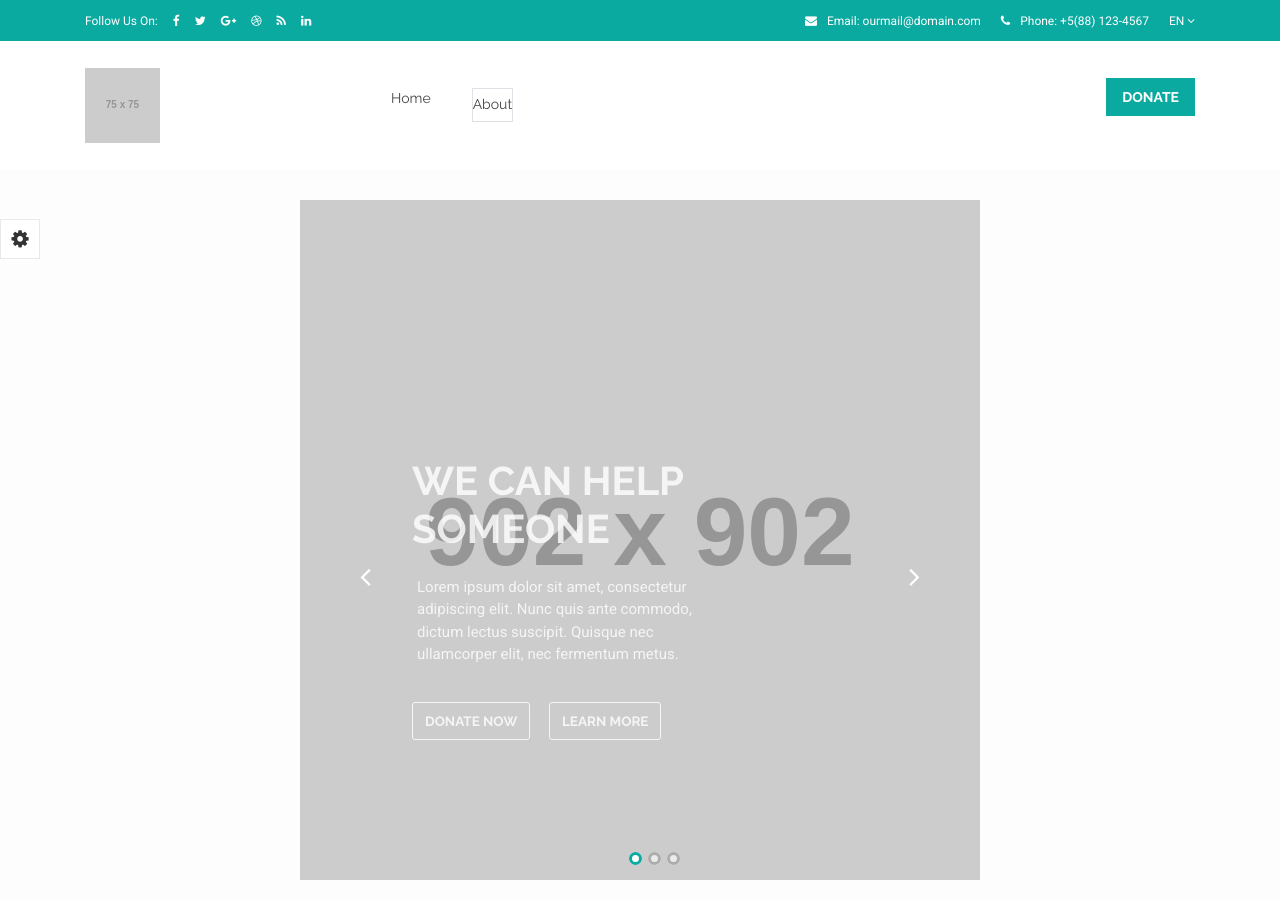
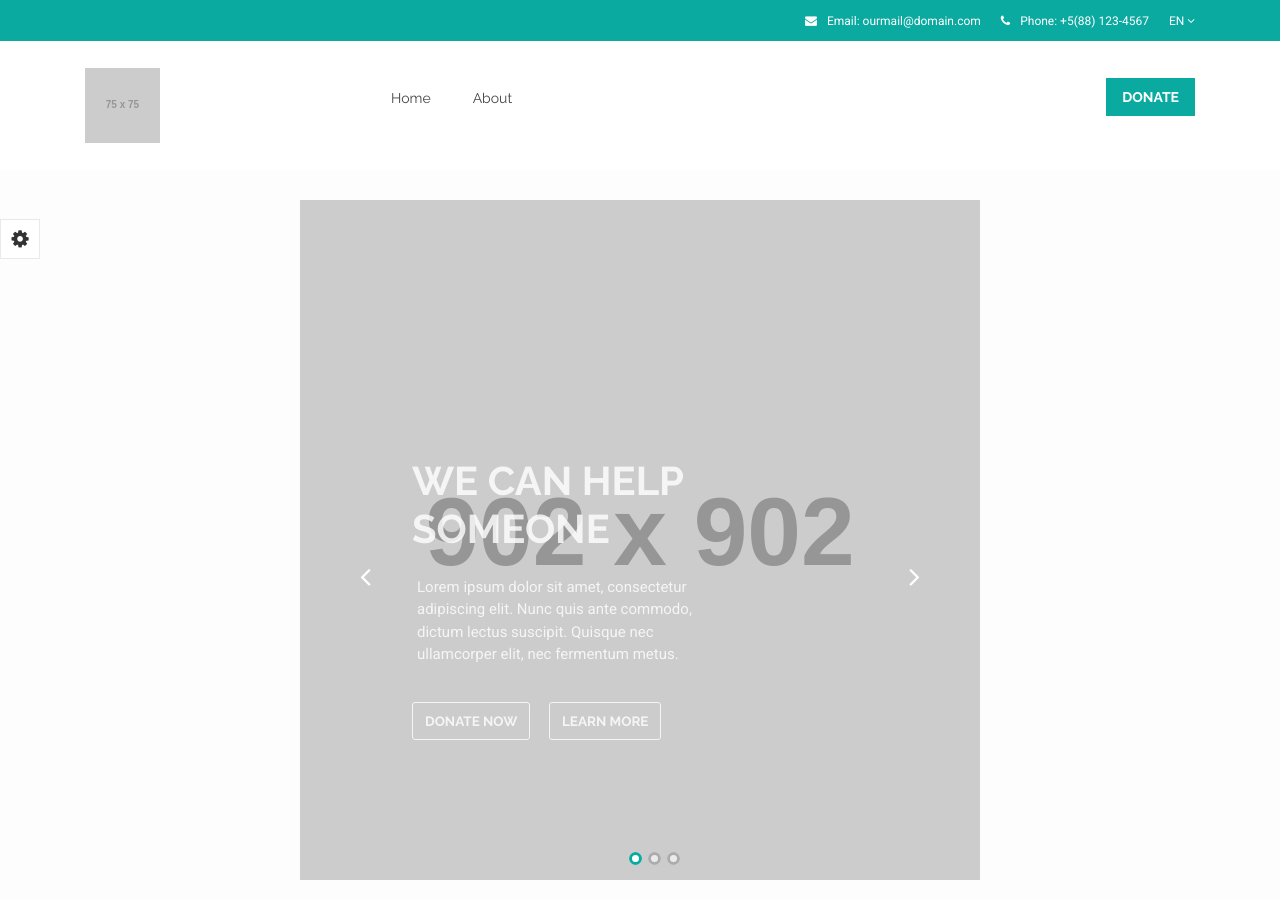
Before and after one commit to brightplum/ccc-foundation, a Jekyll site: the page built from index.html, in a window 1280 px wide and 900 px high. Built offline with Jekyll 4.4.1, drawn with Linux system fonts in a browser that asks for light colours; nearby versions of some CDN libraries; library files that are not in the unit come from our copies.

Commit message:
Adjusted navbar

```diff
--- a/_includes/header.html
+++ b/_includes/header.html
@@ -4,7 +4,7 @@
   <div class="header-top">
     <div class="container">
       <div class="row">
-        <div class="col-md-5 col-lg-6">
+        <!--div class="col-md-5 col-lg-6">
           <div class="top-social">
             <nav>
               <ul>
@@ -18,8 +18,8 @@
               </ul>
             </nav>
           </div>
-        </div>
-        <div class="col-md-7 col-lg-6">
+        </div-->
+        <div class="col">
           <div class="call-to-action">
             <nav>
               <ul>
@@ -57,15 +57,13 @@
           <div class="main-menu">
             <nav>
               <ul>
-                <li><a href="#">Home</a>
-                  <ul class="drop-menu">
-                    <li><a href="index.html">Home 1</a></li>
-                  </ul>
+                <li>
+                  <a href="index.html">Home</a>
                 </li>
                 {% for my_page in site.pages %}
                 {% if my_page.title %}
                 <li>
-                  <a class="page-link" href="{{ my_page.url | prepend: site.baseurl }}">{{ my_page.title }}</a>
+                  <a class="" href="{{ my_page.url | prepend: site.baseurl }}">{{ my_page.title }}</a>
                 </li>
                 {% endif %}
                 {% endfor %}
@@ -87,15 +85,13 @@
         <div class="mobile-menu">
           <nav id="dropdown">
             <ul class="nav">
-              <li><a class="home" href="#">Home</a>
-                <ul>
-                  <li><a href="index.html">Home 1</a></li>
-                </ul>
+              <li>
+                <a class="home" href="index.html">Home</a>
               </li>
               {% for my_page in site.pages %}
               {% if my_page.title %}
               <li>
-                <a class="page-link" href="{{ my_page.url | prepend: site.baseurl }}">{{ my_page.title }}</a>
+                <a class="" href="{{ my_page.url | prepend: site.baseurl }}">{{ my_page.title }}</a>
               </li>
               {% endif %}
               {% endfor %}
```
